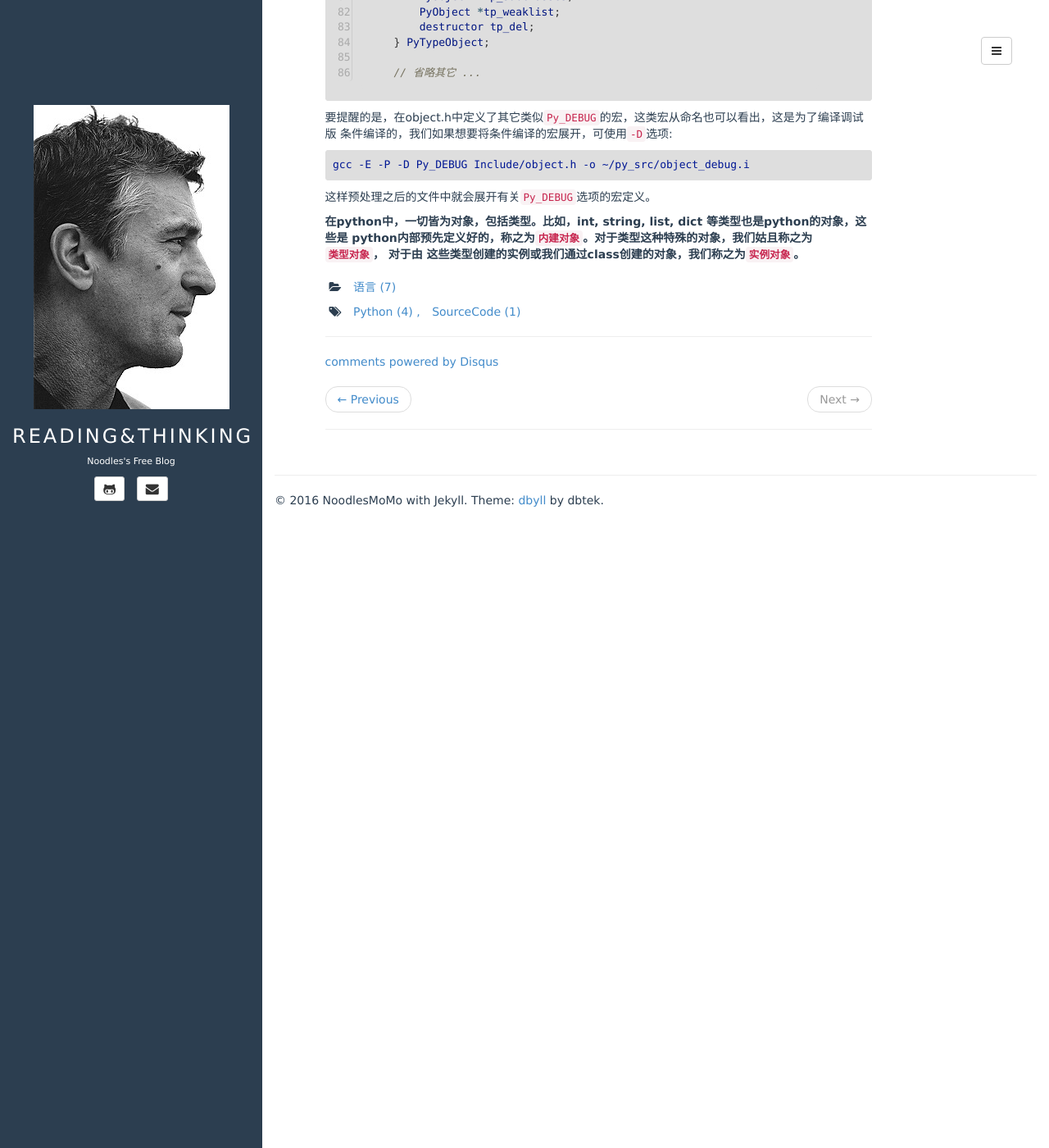
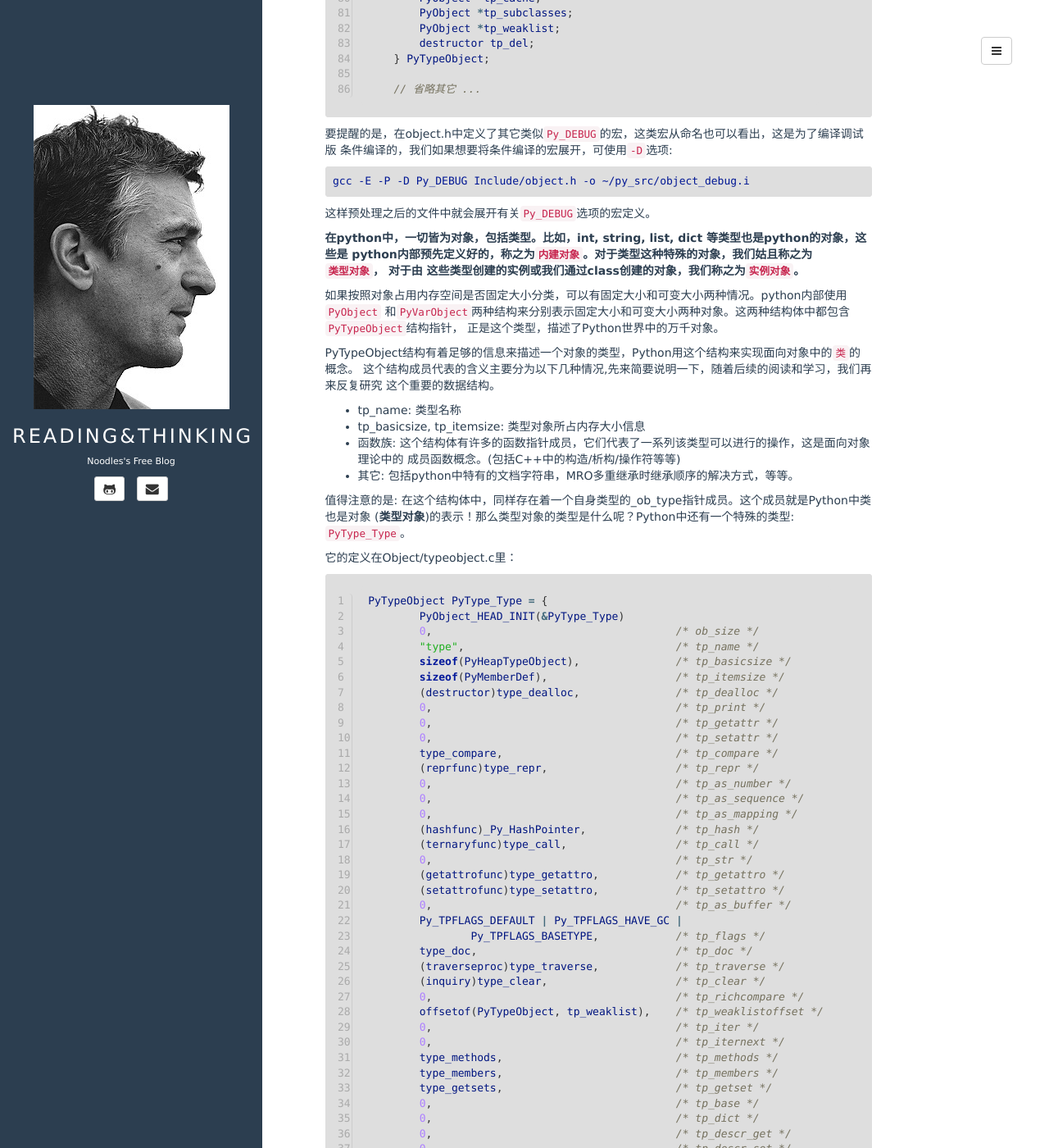
Before and after one commit to NoodlesMoMo/noodlesmomo.github.io, a Jekyll site: the page built from _posts/2016-11-12-python-source-reading-p1.md, in a window 1280 px wide and 1400 px high, scrolled down 2091 px. Shown: the whole window at 82% size. Built offline with Jekyll 4.4.1, drawn with Linux system fonts in a browser that asks for light colours; comment, search, counter and statistics services are not loaded; some of the changed text lies outside the part shown.

Commit message:
add complier

```diff
--- a/_posts/2016-11-12-python-source-reading-p1.md
+++ b/_posts/2016-11-12-python-source-reading-p1.md
@@ -15,8 +15,10 @@ tags:
 
 <!--more-->
 
-最近打算阅读python源码。跟随<<Python源码剖析>>一书开始学习。目前Python3.X已经
-大行其道了，为了省力，我跟书上的版本保持一致，阅读的版本是2.5.0版本源码。
+最近阅读python源码。跟随《Python源码剖析》一书开始学习。书写得很棒。
+作者以其惊人的耐心和透彻的分析，向我们阐述了python背后的运作原理。阅读
+下来已是不易，更何况写书。拾人牙慧，我也是跟着书一起对2.5版本的源码进行
+学习，以期对python有更深的认识。
 
  ---------------------------------------------------
 
@@ -138,3 +140,93 @@ tags:
   **在python中，一切皆为对象，包括类型。比如，int, string, list, dict 等类型也是python的对象，这些是
 python内部预先定义好的，称之为`内建对象`。对于类型这种特殊的对象，我们姑且称之为 `类型对象`， 对于由
 这些类型创建的实例或我们通过class创建的对象，我们称之为`实例对象`。**
+
+  如果按照对象占用内存空间是否固定大小分类，可以有固定大小和可变大小两种情况。python内部使用`PyObject`
+和`PyVarObject`两种结构来分别表示固定大小和可变大小两种对象。这两种结构体中都包含`PyTypeObject`结构指针，
+正是这个类型，描述了Python世界中的万千对象。
+
+  PyTypeObject结构有着足够的信息来描述一个对象的类型，Python用这个结构来实现面向对象中的`类`的概念。
+  这个结构成员代表的含义主要分为以下几种情况,先来简要说明一下，随着后续的阅读和学习，我们再来反复研究
+  这个重要的数据结构。
+  - tp_name: 类型名称
+  - tp_basicsize, tp_itemsize: 类型对象所占内存大小信息
+  - 函数族: 这个结构体有许多的函数指针成员，它们代表了一系列该类型可以进行的操作，这是面向对象理论中的
+  成员函数概念。(包括C++中的构造/析构/操作符等等)
+  - 其它: 包括python中特有的文档字符串，MRO多重继承时继承顺序的解决方式，等等。
+
+  值得注意的是: 在这个结构体中，同样存在着一个自身类型的_ob_type指针成员。这个成员就是Python中类也是对象
+  (**类型对象**)的表示！那么类型对象的类型是什么呢？Python中还有一个特殊的类型: `PyType_Type`。
+
+  它的定义在Object/typeobject.c里：
+{% highlight c linenos %}
+
+PyTypeObject PyType_Type = {
+	PyObject_HEAD_INIT(&PyType_Type)
+	0,					/* ob_size */
+	"type",					/* tp_name */
+	sizeof(PyHeapTypeObject),		/* tp_basicsize */
+	sizeof(PyMemberDef),			/* tp_itemsize */
+	(destructor)type_dealloc,		/* tp_dealloc */
+	0,					/* tp_print */
+	0,			 		/* tp_getattr */
+	0,					/* tp_setattr */
+	type_compare,				/* tp_compare */
+	(reprfunc)type_repr,			/* tp_repr */
+	0,					/* tp_as_number */
+	0,					/* tp_as_sequence */
+	0,					/* tp_as_mapping */
+	(hashfunc)_Py_HashPointer,		/* tp_hash */
+	(ternaryfunc)type_call,			/* tp_call */
+	0,					/* tp_str */
+	(getattrofunc)type_getattro,		/* tp_getattro */
+	(setattrofunc)type_setattro,		/* tp_setattro */
+	0,					/* tp_as_buffer */
+	Py_TPFLAGS_DEFAULT | Py_TPFLAGS_HAVE_GC |
+		Py_TPFLAGS_BASETYPE,		/* tp_flags */
+	type_doc,				/* tp_doc */
+	(traverseproc)type_traverse,		/* tp_traverse */
+	(inquiry)type_clear,			/* tp_clear */
+	0,					/* tp_richcompare */
+	offsetof(PyTypeObject, tp_weaklist),	/* tp_weaklistoffset */
+	0,					/* tp_iter */
+	0,					/* tp_iternext */
+	type_methods,				/* tp_methods */
+	type_members,				/* tp_members */
+	type_getsets,				/* tp_getset */
+	0,					/* tp_base */
+	0,					/* tp_dict */
+	0,					/* tp_descr_get */
+	0,					/* tp_descr_set */
+	offsetof(PyTypeObject, tp_dict),	/* tp_dictoffset */
+	0,					/* tp_init */
+	0,					/* tp_alloc */
+	type_new,				/* tp_new */
+	PyObject_GC_Del,        		/* tp_free */
+	(inquiry)type_is_gc,			/* tp_is_gc */
+};
+
+{% endhighlight %}
+
+  可以看到`PyType_Type`的类型也是`PyTypeObject`!， 你可以使用预编译的方法将其宏展开，
+届时你会发现，这个所谓的特殊类型也没啥特殊的，仅仅是它的ob_type成员指向自身而已。
+
+  可以看到，PyTypeObject这个结构实现了Python世界中的类型描述大一统。
+
+  为了接下来的学习，我将尝试编译这个2.5版本的python。
+  解压之后，源文件目录下有一个configure配置脚本，很熟悉的Linux三板斧: configure & make & makeinstall
+  执行`configure --help`可以查看这个脚本支持的命令，
+
+    configure --prefix=/opt/python25 --disable-shared
+
+  执行完毕，生成Makefile。我在make时候编译Module下的getbuildinfo.c文件时失败了，原因是Makefile中开启了
+版本控制，我的代码不是用svnversion版本控制工具来管理的，所以执行svnversion时会因为`Unversiond directory`
+失败。需要对Makefile做少许改动:
+ 将`SVNVERSION`变量这行注释掉， 另外，将`Compiler options`做如下改动:
+
+    OPT=		-DNDEBUG -g -O3 -Wall -Wstrict-prototypes
+    OPT=		-DNDEBUG -g -Wall -Wstrict-prototypes --save-temp
+
+ 去掉原来的优化选项，增加`--save-temp`。尽量避免我们调试时候遇到因为优化而难以理解的代码；同时将编译过程
+ 中的临时文件保存下来，起始我们主要对预处理文件感兴趣。(*注意，开启--save-temp选项之后会有大量的中间过程
+         文件和临时文件*)
+ 我使用的操作系统是ubuntu，gcc版本是4.8。在我的环境下很快编译出了Python可执行程序。
```
